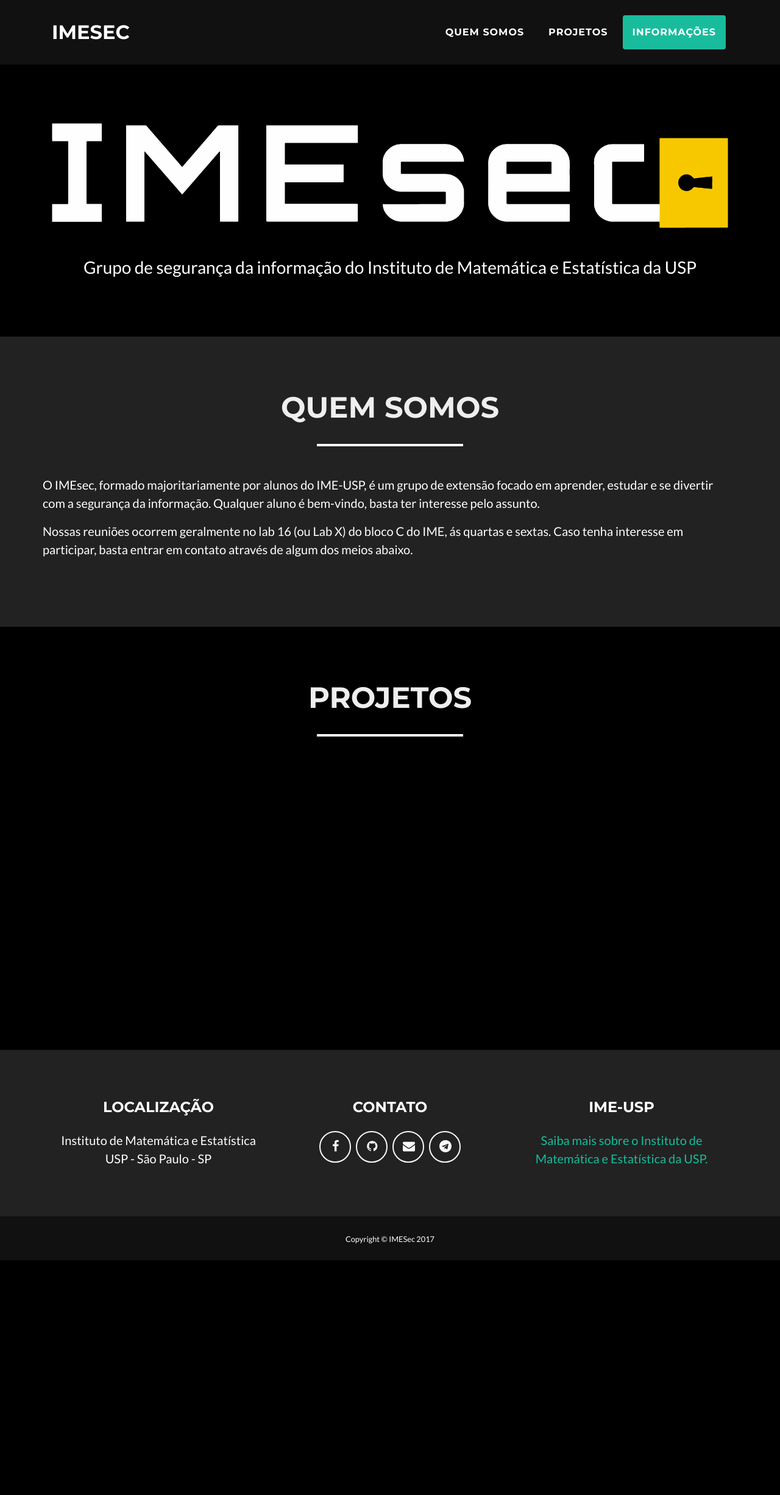
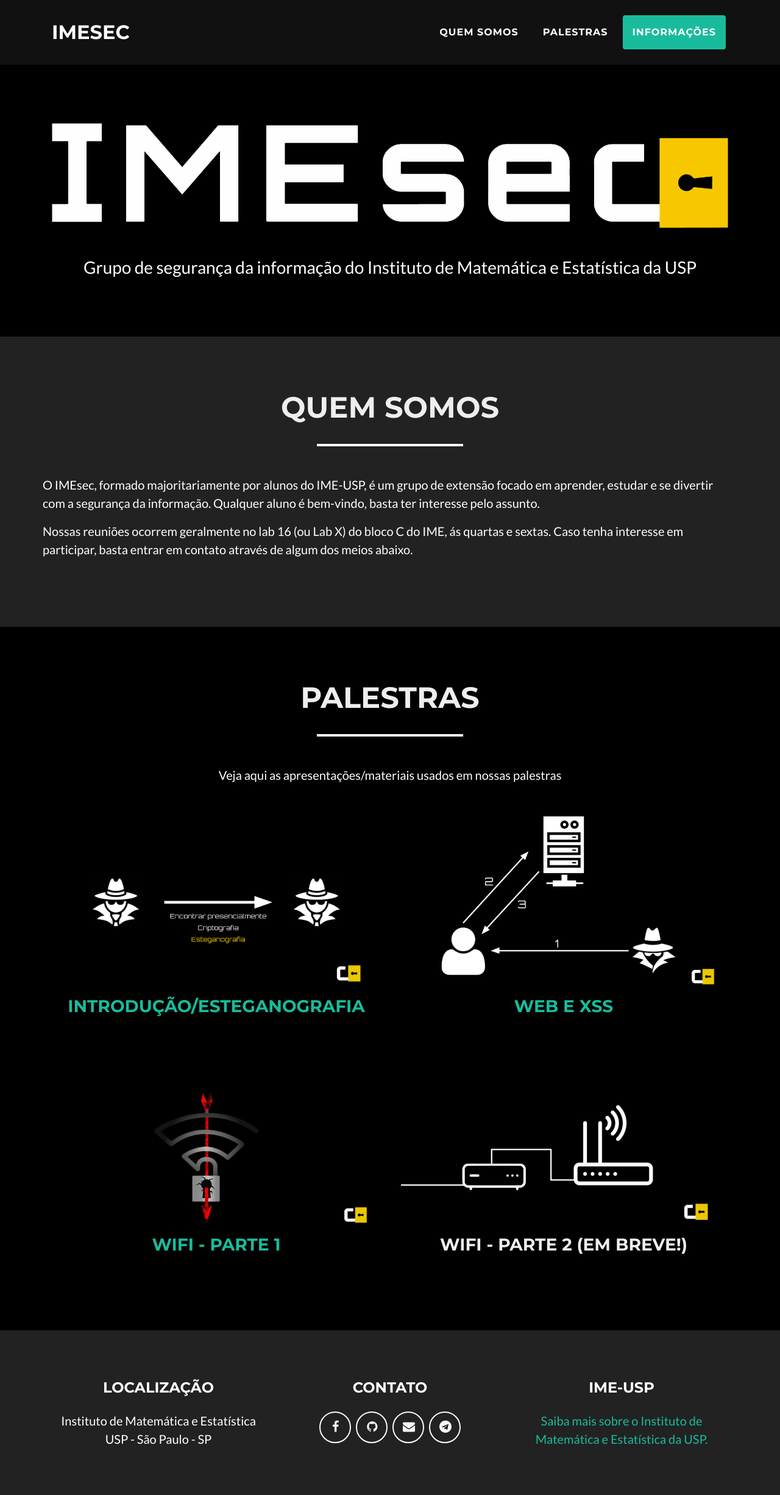
Before and after one commit to v3ntur4X/website_imesec, a PHP site: page / in a window 1280 px wide. Shown: the top 2452 px of the page at 61% size. Before the commit the page ends 2067 px from the top, so only its background shows below. Run offline with PHP 8.4, Linux system fonts and the light colour scheme.

Commit message:
adicionadas palestras

```diff
--- a/css/style.css
+++ b/css/style.css
@@ -3,6 +3,17 @@
  * Copyright 2013-2017 Start Bootstrap
  * Licensed under MIT (https://github.com/BlackrockDigital/startbootstrap-freelancer/blob/master/LICENSE)
  */
+
+@font-face{
+  font-family: "Orbitron-Bold";
+  src: url('../font/orbitron-bold.otf') format("opentype");
+}
+
+@font-face{
+  font-family: "Orbitron-Light";
+  src: url('../font/orbitron-light.otf') format("opentype");
+}
+
 html, body {
   font-family: 'Lato';
 }
--- a/index.html
+++ b/index.html
@@ -39,7 +39,7 @@
               <a class="nav-link py-3 px-0 px-lg-3 rounded js-scroll-trigger" href="#sobre">Quem somos</a>
             </li>
             <li class="nav-item mx-0 mx-lg-1">
-              <a class="nav-link py-3 px-0 px-lg-3 rounded js-scroll-trigger" href="#projetos">Projetos</a>
+              <a class="nav-link py-3 px-0 px-lg-3 rounded js-scroll-trigger" href="#projetos">Palestras</a>
             </li>
             <li class="nav-item mx-0 mx-lg-1">
               <a class="nav-link py-3 px-0 px-lg-3 rounded js-scroll-trigger" href="#info">Informações</a>
@@ -71,13 +71,39 @@
       </div>
     </section>
 
-    <section class="portfolio bg-primary mx-auto" id="projetos">
+    <section class="portfolio text-white bg-primary mx-auto" id="projetos">
       <div class="container">
-        <h2 class="text-center text-uppercase text-secondary mb-0">Projetos</h2>
+        <h2 class="text-center text-uppercase text-secondary mb-0">Palestras</h2>
         <hr class="star-light mb-5">
+        <div class="text-center lead">Veja aqui as apresentações/materiais usados em nossas palestras</div>
+        <br>
+        <br>
         <div class="row">
-            <div class="col-lg-12 col-centered text-center text-secondary">
-                <a href="sigex/"><img width="400" height="400" src="cicada.gif"></a>
+            <div class="col-lg-6 col-centered text-center text-secondary">
+                <a href="palestras/Esteganografia.pptx">
+                    <img height="300" src="img/palestras/1.png">
+                    <h3 class="text-uppercase">Introdução/Esteganografia</p>
+                </a>
+                <br>
+            </div>
+            <div class="col-lg-6 col-centered text-center text-secondary">
+                <a href="palestras/Web e XSS.pptx">
+                    <img height="300" src="img/palestras/2.png">
+                    <h3 class="text-uppercase">Web e XSS</p>
+                </a>
+                <br>
+            </div>
+            <div class="col-lg-6 col-centered text-center text-secondary">
+                <a href="palestras/WiFi - Parte 1.pptx">
+                    <img height="300" src="img/palestras/3.png">
+                    <h3 class="text-uppercase">WiFi - Parte 1</p>
+                </a>
+                <br>
+            </div>
+            <div class="col-lg-6 col-centered text-center text-secondary">
+                <img height="300" src="img/palestras/4.png">
+                    <h3 class="text-uppercase">WiFi - Parte 2 (em breve!)</p>
+                <br>
             </div>
         </div>
       </div>
@@ -145,9 +171,8 @@
     <script src="vendor/magnific-popup/jquery.magnific-popup.min.js"></script>
 
     <script src="js/jqBootstrapValidation.js"></script>
-    <script src="js/contact_me.js"></script>
 
-    <script src="js/freelancer.min.js"></script>
+    <script src="js/imesec.js"></script>
 
   </body>
 
--- a/js/freelancer.min.js
+++ /dev/null
@@ -1,6 +0,0 @@
-/*!
- * Start Bootstrap - Freelancer v4.0.0-beta.2 (https://startbootstrap.com/template-overviews/freelancer)
- * Copyright 2013-2017 Start Bootstrap
- * Licensed under MIT (https://github.com/BlackrockDigital/startbootstrap-freelancer/blob/master/LICENSE)
- */
-!function(o){"use strict";o('a.js-scroll-trigger[href*="#"]:not([href="#"])').click(function(){if(location.pathname.replace(/^\//,"")==this.pathname.replace(/^\//,"")&&location.hostname==this.hostname){var t=o(this.hash);if((t=t.length?t:o("[name="+this.hash.slice(1)+"]")).length)return o("html, body").animate({scrollTop:t.offset().top-70},1e3,"easeInOutExpo"),!1}}),o(document).scroll(function(){o(this).scrollTop()>100?o(".scroll-to-top").fadeIn():o(".scroll-to-top").fadeOut()}),o(".js-scroll-trigger").click(function(){o(".navbar-collapse").collapse("hide")}),o("body").scrollspy({target:"#mainNav",offset:80});var t=function(){o("#mainNav").offset().top>100?o("#mainNav").addClass("navbar-shrink"):o("#mainNav").removeClass("navbar-shrink")};t(),o(window).scroll(t),o(".portfolio-item").magnificPopup({type:"inline",preloader:!1,focus:"#username",modal:!0}),o(document).on("click",".portfolio-modal-dismiss",function(t){t.preventDefault(),o.magnificPopup.close()}),o(function(){o("body").on("input propertychange",".floating-label-form-group",function(t){o(this).toggleClass("floating-label-form-group-with-value",!!o(t.target).val())}).on("focus",".floating-label-form-group",function(){o(this).addClass("floating-label-form-group-with-focus")}).on("blur",".floating-label-form-group",function(){o(this).removeClass("floating-label-form-group-with-focus")})})}(jQuery);
```
Also changed, not shown: sigex/index.html (deleted, +0 -15 lines), sigex/sigex.html (+0 -24 lines), sigex/style.css (deleted, +0 -43 lines), font/orbitron-black.otf (added), font/orbitron-bold.otf (added), font/orbitron-light.otf (added), font/orbitron-medium.otf (added), js/imesec.js (renamed from js/freelancer.js), 3 other files.
